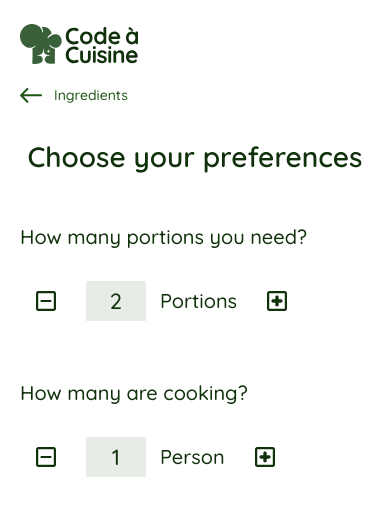
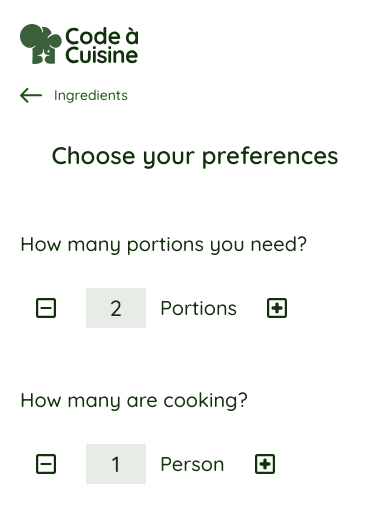
Before and after one commit to FatihYalcin42/code-cuisine, an Angular app: page /preferences in a window 390 px wide. Shown: the top 522 px of the page. Built offline with nearby package versions, Linux system fonts and the light colour scheme.

Commit message:
Adjust the preferences title sizing for a responsive layout

```diff
--- a/src/app/pages/preferences-page/preferences-page.scss
+++ b/src/app/pages/preferences-page/preferences-page.scss
@@ -74,10 +74,12 @@
 }
 
 .preferences-title {
+  width: min(100%, 335px);
+  min-height: 35px;
   margin: 0;
   color: #10310b;
   font-family: 'Quicksand', sans-serif;
-  font-size: 28px;
+  font-size: clamp(1.5rem, 2.2vw, 28px);
   font-style: normal;
   font-weight: 600;
   letter-spacing: 0;
```
